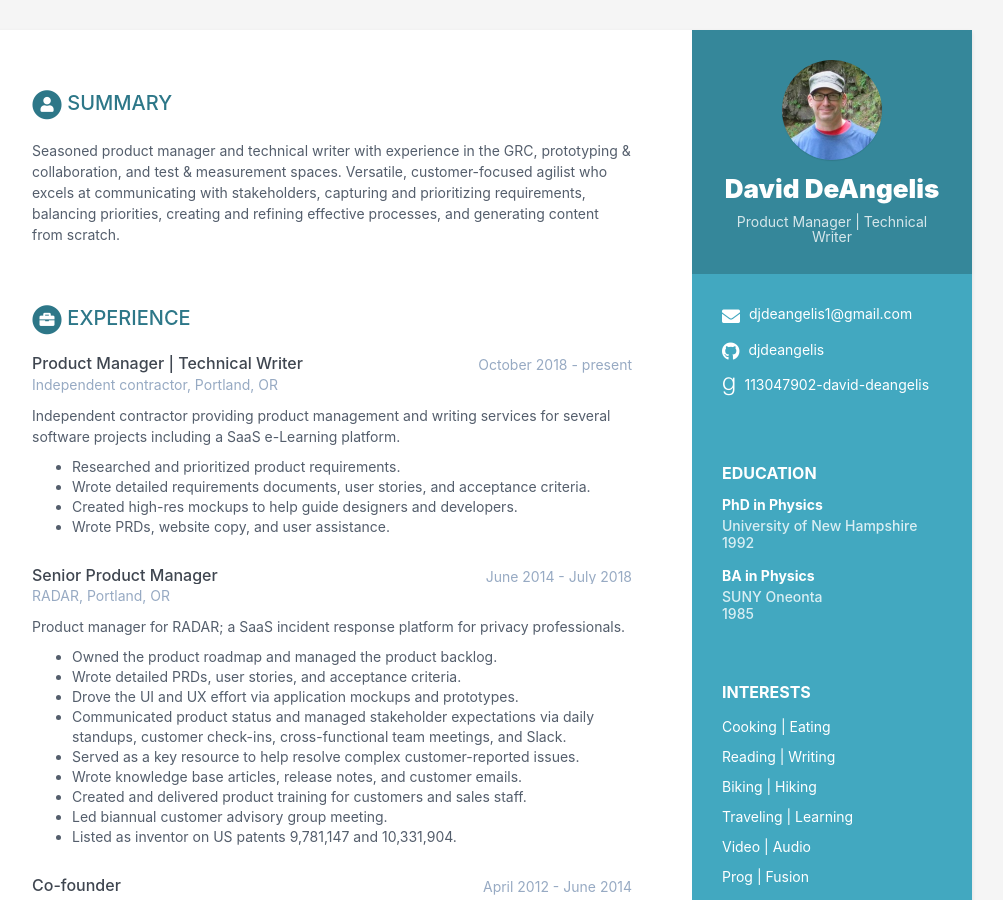
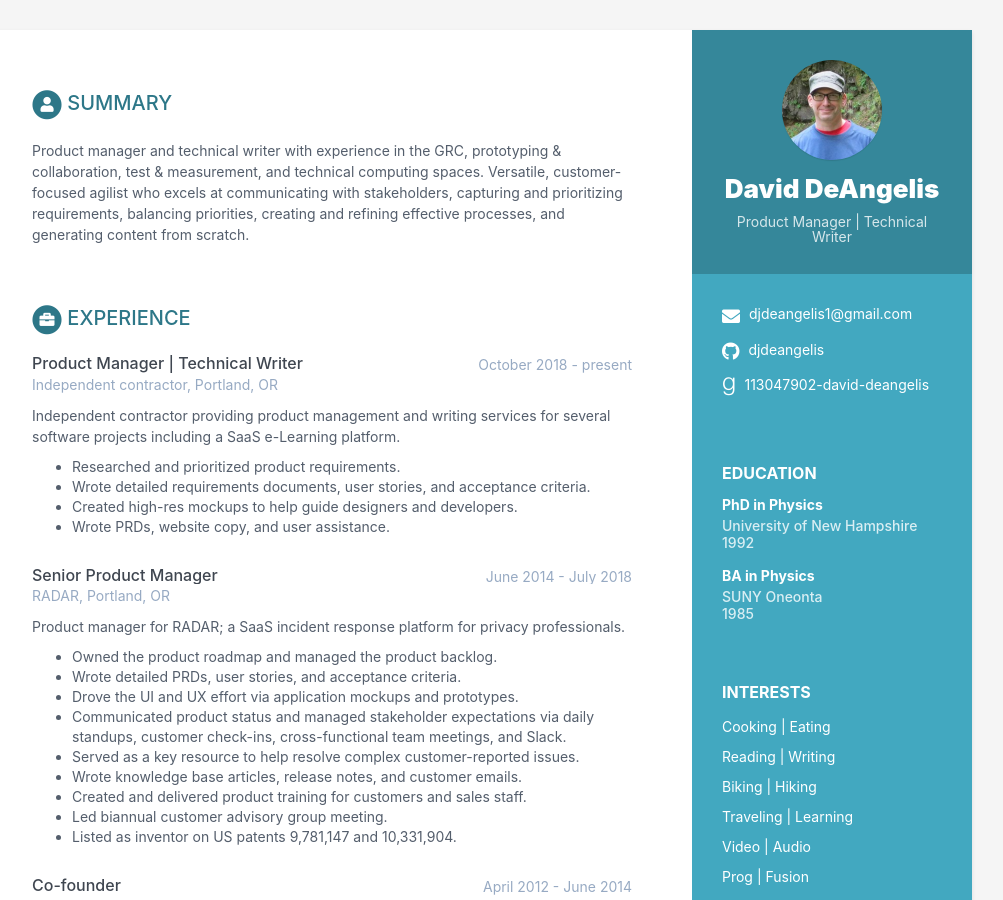
Before and after one commit to djdeangelis/djdeangelis.github.io, a Jekyll site: the page built from index.html, in a window 1280 px wide and 900 px high. Shown: the whole window, without its empty margins (168-1171 px from the left). Built offline with Jekyll 4.4.1, drawn with Linux system fonts in a browser that asks for light colours.

Commit message:
Update Summary section

```diff
--- a/_data/data.yml
+++ b/_data/data.yml
@@ -50,8 +50,8 @@ sidebar:
 career-profile:
     title: Summary
     summary: |
-      Seasoned product manager and technical writer with experience in the GRC, prototyping &
-      collaboration, and test & measurement spaces. Versatile, customer-focused agilist who excels
+      Product manager and technical writer with experience in the GRC, prototyping & collaboration,
+      test & measurement, and technical computing spaces. Versatile, customer-focused agilist who excels
       at communicating with stakeholders, capturing and prioritizing requirements, balancing
       priorities, creating and refining effective processes, and generating content from scratch.
 
```
